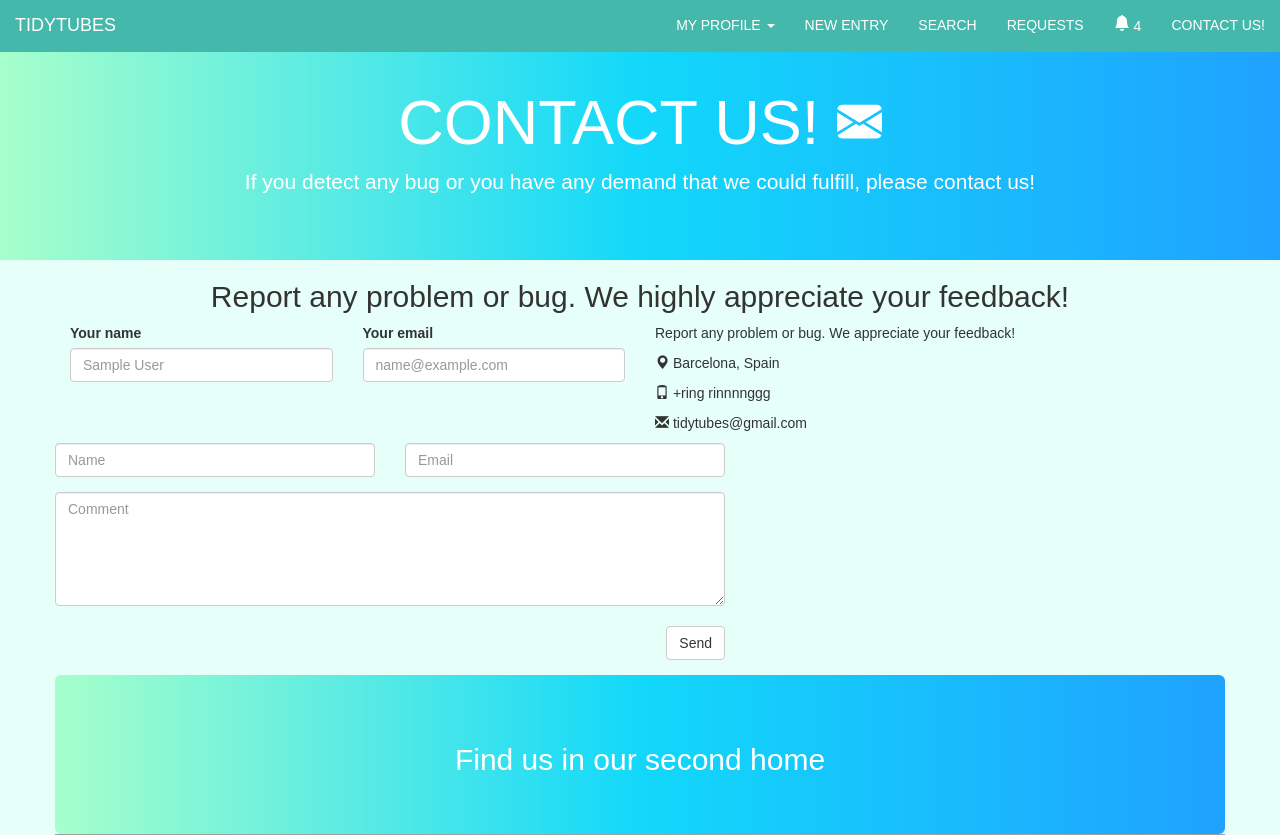
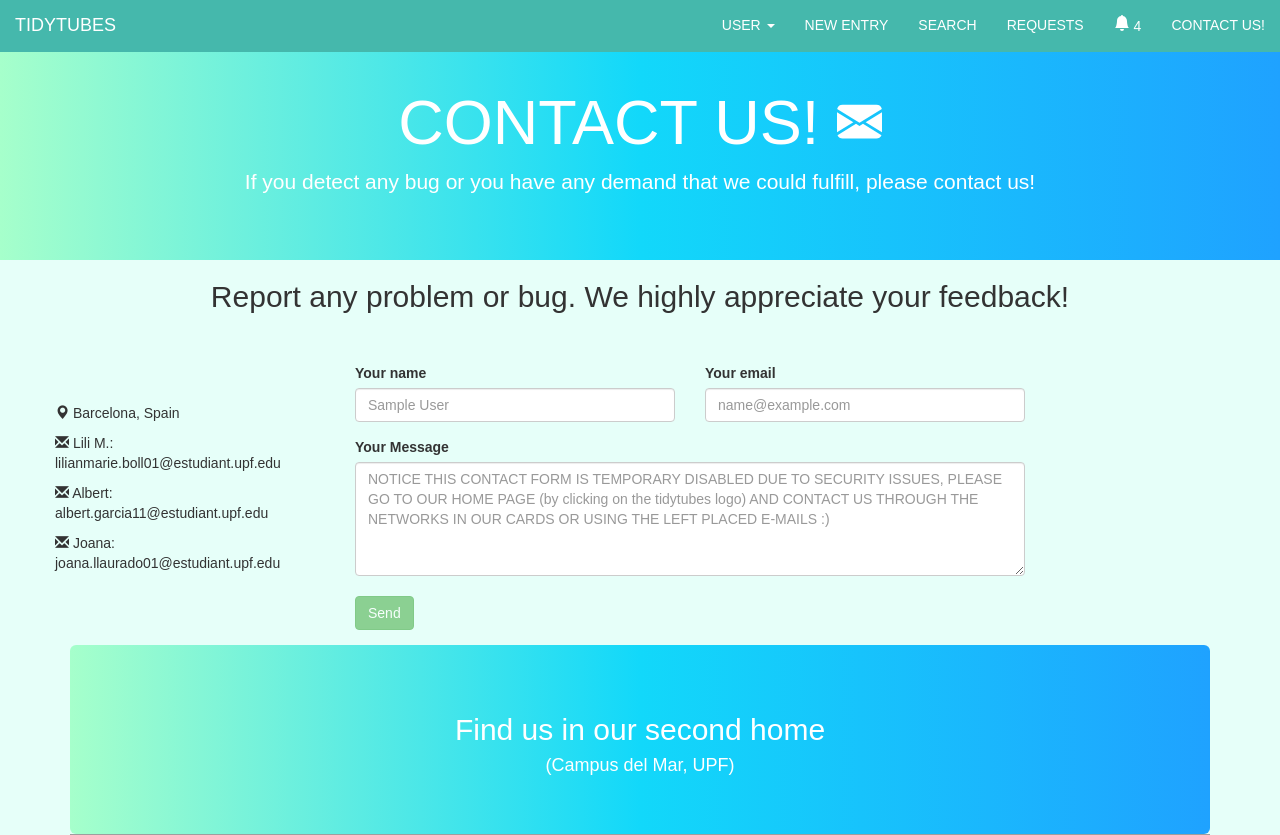
Before and after one commit to justalilibit/TIDYMIDY, a PHP site: page /contact.php in a window 1280 px wide. Shown: the top 835 px of the page. Run offline with PHP 8.4, Linux system fonts and the light colour scheme; the visitor is signed in with stand-in values (Sample User, id 1); grey boxes are pictures that could not be loaded.

Commit message:
contact repaired

```diff
--- a/registration/contact.php
+++ b/registration/contact.php
@@ -11,7 +11,7 @@
 
             <!-- contacto -->
             <br>
-            <div class="hero">
+            <div id="top" class="hero">
                         <div class="jumbotron text-center" style="margin-bottom: 0px;"> <h1>CONTACT US! <svg xmlns="http://www.w3.org/2000/svg" width="45" height="45" fill="currentColor" class="bi bi-envelope-fill" viewBox="0 0 16 16">
                           <path d="M.05 3.555A2 2 0 0 1 2 2h12a2 2 0 0 1 1.95 1.555L8 8.414.05 3.555zM0 4.697v7.104l5.803-3.558L0 4.697zM6.761 8.83l-6.57 4.027A2 2 0 0 0 2 14h12a2 2 0 0 0 1.808-1.144l-6.57-4.027L8 9.586l-1.239-.757zm3.436-.586L16 11.801V4.697l-5.803 3.546z"/>
                       </svg></h1>	<p>If you detect any bug or you have any demand that we could fulfill, please contact us!</p>
@@ -19,53 +19,48 @@
             <div class="container">
                 <form method="" action="">
                     <h2 class="text-center">Report any problem or bug. We highly appreciate your feedback!</h2>
+                    <br>
+                    <br>
                     <div class="row">
-                      <div class="col-sm-3 d-sm-flex align-items-center">
-                        <label class="m-sm-0">Your name</label>
-                        <input
-                          type="text"
-                          class="form-control ml-sm-2"
-                          placeholder= "<?php echo $_SESSION['fullname'] ?>"
-                        >
-                        </div>
-
-                  <div class="col-sm-3 d-sm-flex align-items-center">
-                    <label class="m-sm-0">Your email</label>
-                    <input
-                      type="text"
-                      class="form-control ml-sm-2"
-                      placeholder= "<?php echo $_SESSION['email'] ?>"
-                    >
-                    </div>
 
             <div class="row">
-            <div class="col-sm-5">
-              <p>Report any problem or bug. We appreciate your feedback!</p>
+            <div class="col-sm-3">
+                <br>
+                <br>
               <p><span class="glyphicon glyphicon-map-marker"></span> Barcelona, Spain</p>
-              <p><span class="glyphicon glyphicon-phone"></span> +ring rinnnnggg</p>
-              <p><span class="glyphicon glyphicon-envelope"></span> tidytubes@gmail.com</p>
+              <p><span class="glyphicon glyphicon-envelope"></span> Lili M.: lilianmarie.boll01@estudiant.upf.edu</p>
+              <p><span class="glyphicon glyphicon-envelope"></span> Albert: albert.garcia11@estudiant.upf.edu</p>
+              <p><span class="glyphicon glyphicon-envelope"></span> Joana: joana.llaurado01@estudiant.upf.edu</p>
+
             </div>
             <div class="col-sm-7">
               <div class="row">
                 <div class="col-sm-6 form-group">
-                  <input class="form-control" id="name" name="name" placeholder="Name" type="text" required>
+                    <label class="m-sm-0">Your name</label>
+                  <input class="form-control"  name="name" placeholder="<?php echo $_SESSION['fullname'] ?>" type="text" required>
                 </div>
                 <div class="col-sm-6 form-group">
-                  <input class="form-control" id="email" name="email" placeholder="Email" type="email" required>
+                    <label class="m-sm-0">Your email</label>
+                  <input class="form-control"  name="email" placeholder="<?php echo $_SESSION['email'] ?>" type="email" required>
               </div>
             </div>
-            <textarea class="form-control" id="comments" name="comments" placeholder="Comment" rows="5"></textarea><br>
+            <label class="m-sm-0">Your Message</label>
+            <textarea class="form-control" id="comments" name="comments" placeholder="NOTICE THIS CONTACT FORM IS TEMPORARY DISABLED DUE TO SECURITY ISSUES, PLEASE GO TO OUR HOME PAGE (by clicking on the tidytubes logo) AND CONTACT US THROUGH THE NETWORKS IN OUR CARDS OR USING THE LEFT PLACED E-MAILS :)" rows="5"></textarea><br>
             <div class="row">
-                <div class="col-sm-12 form-group">
-                  <button class="btn btn-default pull-right" type="submit">Send</button>
+                <div class="col-sm-12 form-group ">
+                  <button class="btn btn-success pull-center" type="submit" disabled>Send</button>
               </div>
             </div>
           </div>
         </div>
+    </div>
+
 
             <!-- Image of location -->
       <div class="jumbotron text-center" style="margin-bottom: 0px;">
-          <h2>Find us in our second home</h2>
+          <h2>Find us in our second home </h2>
+          <h4>(Campus del Mar, UPF)</h4>
+
       </div>
       <img src="img/upf.jpg" style="width:100%">
     </body>
--- a/registration/header.html
+++ b/registration/header.html
@@ -19,11 +19,11 @@
 <div class="collapse navbar-collapse" id="myNavbar">
     <ul class="nav navbar-nav navbar-right">
         <li class="dropdown">
-          <a class="dropdown-toggle" data-toggle="dropdown" href="exercices.html">MY PROFILE
+          <a class="dropdown-toggle" data-toggle="dropdown" href="exercices.html">USER
             <span class="caret"></span>
           </a>
           <ul class="dropdown-menu">
-              <li><a class "dropdown-item" href="profile.php">Setings</a></li>
+              <li><a class "dropdown-item" href="profile.php">My profile</a></li>
               <li><a class "dropdown-item" href="index.php?logout='1'" ">Log Out</a></li>
           </ul>
         </li>
--- a/registration/server.php
+++ b/registration/server.php
@@ -13,7 +13,7 @@ $idStorage = $storagename = $location = "";
 $create_storagename = $create_location = $add_storagename = "";
 $errors_registration = array('username' => '', 'email' => '', 'password_1' => '', 'password_2' => '', 'fullname' => '', 'cemail' => '', 'cphone' => '');
 // connect to the database
- $db = mysqli_connect('localhost', 'albert', '/Puiyuaru1616', 'mydb');   # albert pw
+ $db = mysqli_connect('localhost', 'albert', '/Puiyuaru1616', 'tidytubes');   # albert pw
 // $db = mysqli_connect('localhost', 'tidytubes', 'Welcome123%', 'mydb');    # jo & lili pw
 
 
```
Also changed, not shown: registration/new_entry.php (+14 -43 lines), registration/register2.php (+9 -4 lines), registration/search_res.php (+28 -24 lines).
